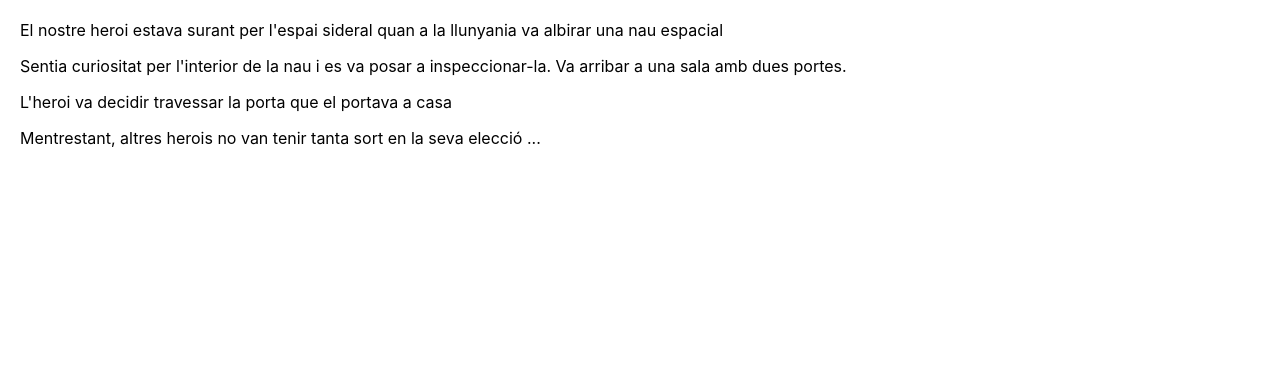
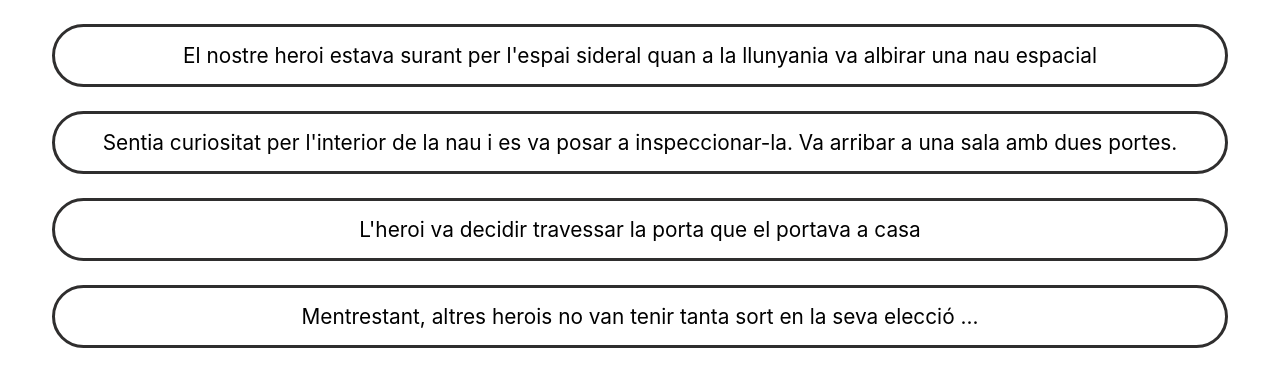
Before and after one commit to abrmoralesm/sprint6, a React (Create React App) app: page / in a window 1280 px wide. Shown: the top 386 px of the page. Built offline with nearby package versions, Linux system fonts and the light colour scheme.

Commit message:
Exercici 3
Maquetar aquest component utilitzant styled-components:

```diff
--- a/package.json
+++ b/package.json
@@ -9,6 +9,7 @@
     "react": "^18.2.0",
     "react-dom": "^18.2.0",
     "react-scripts": "5.0.1",
+    "styled-components": "^5.3.9",
     "web-vitals": "^2.1.4"
   },
   "scripts": {
--- a/src/App.css
+++ b/src/App.css
@@ -2,10 +2,3 @@
   text-align: left;
   margin: 20px;
 }
-
-
-@media (prefers-reduced-motion: no-preference) {
-  .App-logo {
-    animation: App-logo-spin infinite 20s linear;
-  }
-}
--- a/src/App.js
+++ b/src/App.js
@@ -1,15 +1,15 @@
 import './App.css';
 import {Escena} from './components/escena/Escena';
 import {text} from './fakeApi/text';
+
 function App() {
   return (
     <div className="App">
-
-
-         {text.map ((element)=> (
+      <div>
+        {text.map ((element)=> (
           <Escena text={element.text}/>
-       )  )}
-
+       ))}
+      </div>
     </div>
   );
 }
--- a/src/components/escena/Escena.js
+++ b/src/components/escena/Escena.js
@@ -1,3 +1,6 @@
 import React from "react";
+import { StyleHistory } from "./Styled";
 
-export const Escena = ({ text }) => <p>{text}</p>;
+export const Escena = ({ text }) => (
+  <StyleHistory className="text">{text}</StyleHistory>
+);
--- /dev/null
+++ b/src/components/escena/Styled.js
@@ -0,0 +1,10 @@
+import styled from "styled-components";
+
+export const StyleHistory = styled.div`
+  margin: 1.5rem 2rem;
+  padding: 1rem;
+  font-size: 1.3rem;
+  text-align: center;
+  border: 0.2rem solid #2f2e2e;
+  border-radius: 2rem;
+`;
```
Also changed, not shown: 1 other file (tests, documents, lock files or other folders).
